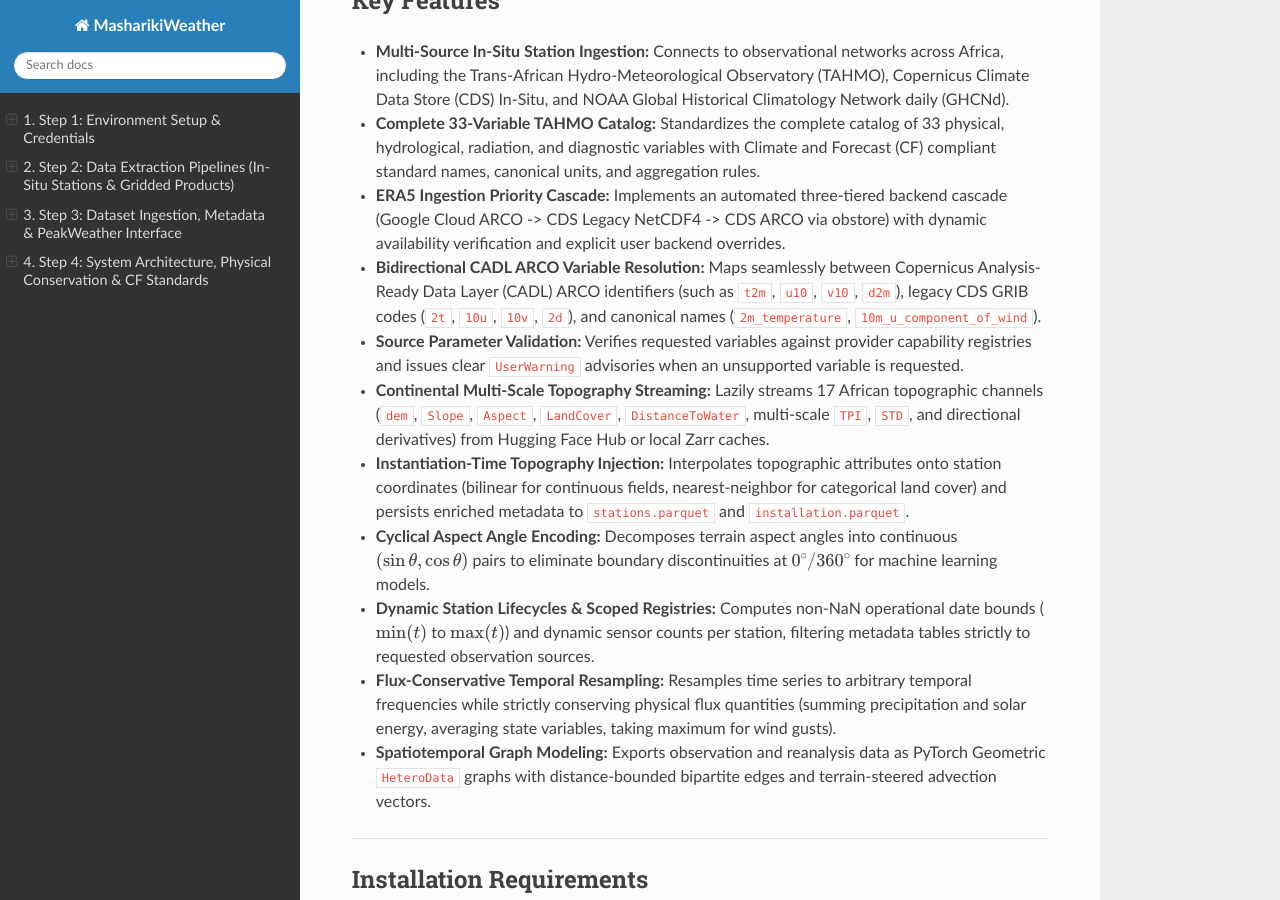
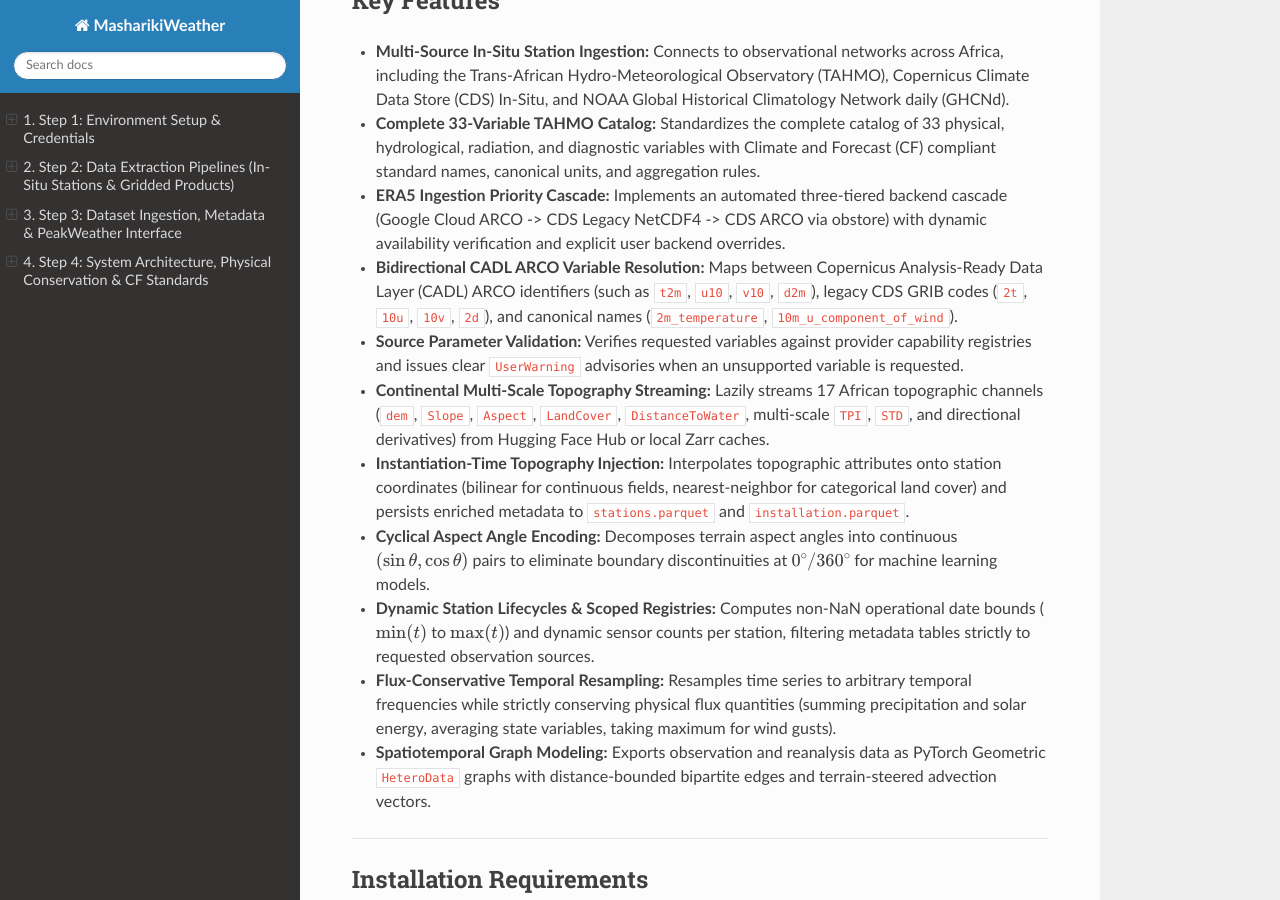
Before and after one commit to DeKUT-DSAIL/MasharikiWeather, a Sphinx documentation site: the page built from docs/index.md, in a window 1280 px wide and 900 px high, scrolled down 441 px. Built offline with Sphinx 7.4.7 and the Read the Docs theme 3.1.0, drawn with Linux system fonts in a browser that asks for light colours.

Commit message:
docs: audit tone for plain and straightforward academic phrasing

```diff
--- a/docs/index.md
+++ b/docs/index.md
@@ -11,7 +11,7 @@ The framework adheres to the architectural and metadata design principles establ
 * **Multi-Source In-Situ Station Ingestion:** Connects to observational networks across Africa, including the Trans-African Hydro-Meteorological Observatory (TAHMO), Copernicus Climate Data Store (CDS) In-Situ, and NOAA Global Historical Climatology Network daily (GHCNd).
 * **Complete 33-Variable TAHMO Catalog:** Standardizes the complete catalog of 33 physical, hydrological, radiation, and diagnostic variables with Climate and Forecast (CF) compliant standard names, canonical units, and aggregation rules.
 * **ERA5 Ingestion Priority Cascade:** Implements an automated three-tiered backend cascade (Google Cloud ARCO -> CDS Legacy NetCDF4 -> CDS ARCO via obstore) with dynamic availability verification and explicit user backend overrides.
-* **Bidirectional CADL ARCO Variable Resolution:** Maps seamlessly between Copernicus Analysis-Ready Data Layer (CADL) ARCO identifiers (such as `t2m`, `u10`, `v10`, `d2m`), legacy CDS GRIB codes (`2t`, `10u`, `10v`, `2d`), and canonical names (`2m_temperature`, `10m_u_component_of_wind`).
+* **Bidirectional CADL ARCO Variable Resolution:** Maps between Copernicus Analysis-Ready Data Layer (CADL) ARCO identifiers (such as `t2m`, `u10`, `v10`, `d2m`), legacy CDS GRIB codes (`2t`, `10u`, `10v`, `2d`), and canonical names (`2m_temperature`, `10m_u_component_of_wind`).
 * **Source Parameter Validation:** Verifies requested variables against provider capability registries and issues clear `UserWarning` advisories when an unsupported variable is requested.
 * **Continental Multi-Scale Topography Streaming:** Lazily streams 17 African topographic channels (`dem`, `Slope`, `Aspect`, `LandCover`, `DistanceToWater`, multi-scale `TPI`, `STD`, and directional derivatives) from Hugging Face Hub or local Zarr caches.
 * **Instantiation-Time Topography Injection:** Interpolates topographic attributes onto station coordinates (bilinear for continuous fields, nearest-neighbor for categorical land cover) and persists enriched metadata to `stations.parquet` and `installation.parquet`.
```
Also changed, not shown: docs/extraction.md (+1 -1 lines).
